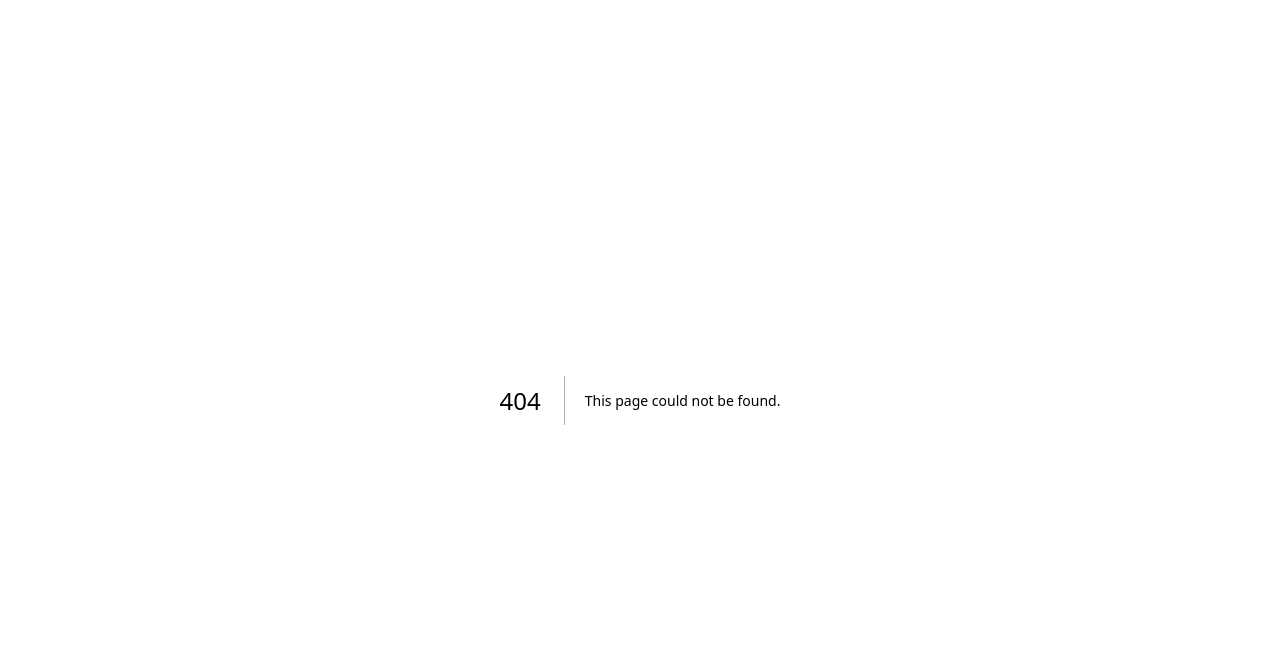
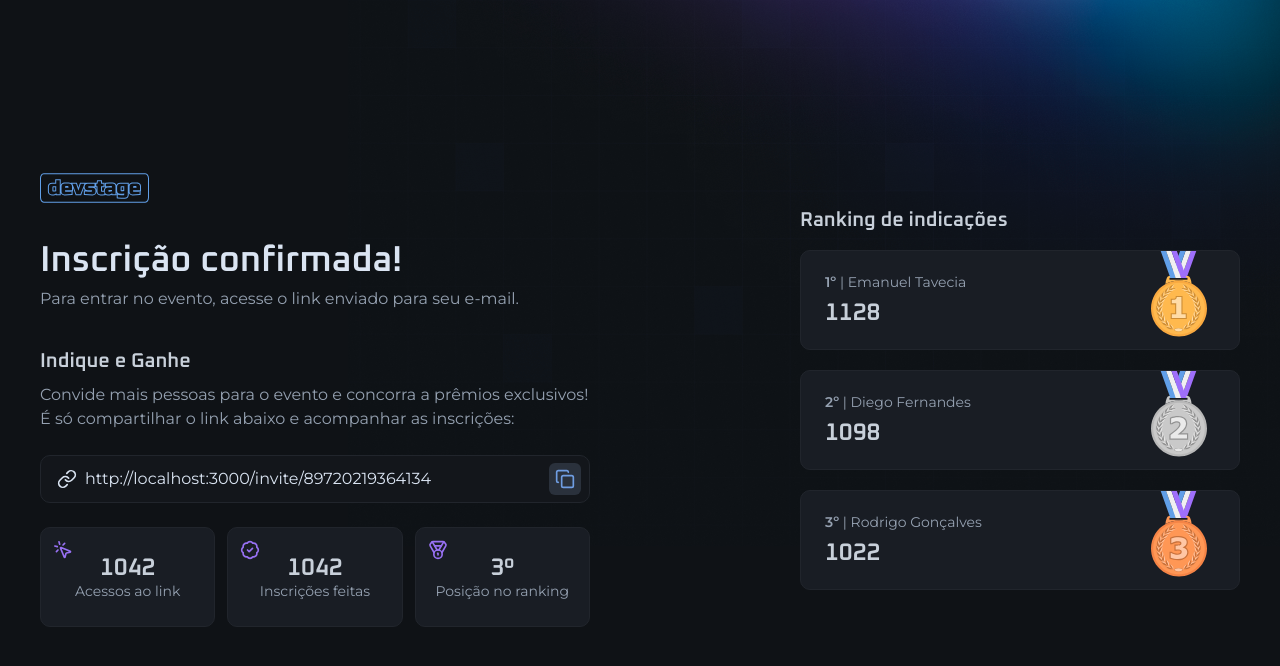
Before and after one commit to emanueltavecia/devstage, a Next.js app: page /invite in a window 1280 px wide. Before the commit this address had no page. Shown: the top 666 px of the page. Built offline with nearby package versions, Linux system fonts and the light colour scheme.

Commit message:
add invite page

```diff
--- /dev/null
+++ b/src/app/invite/invite-link-input.tsx
@@ -0,0 +1,30 @@
+'use client'
+
+import { Copy, Link } from 'lucide-react'
+
+import { IconButton } from '@/components/icon-button'
+import { InputField, InputIcon, InputRoot } from '@/components/input'
+
+interface InviteLinkInputProps {
+  inviteLink: string
+}
+
+export function InviteLinkInput({ inviteLink }: InviteLinkInputProps) {
+  function copyInviteLink() {
+    navigator.clipboard.writeText(inviteLink)
+  }
+
+  return (
+    <InputRoot>
+      <InputIcon>
+        <Link className="size-5" />
+      </InputIcon>
+
+      <InputField readOnly defaultValue={inviteLink} />
+
+      <IconButton className="-mr-2" onClick={copyInviteLink}>
+        <Copy className="size-5" />
+      </IconButton>
+    </InputRoot>
+  )
+}
--- /dev/null
+++ b/src/app/invite/page.tsx
@@ -0,0 +1,47 @@
+import Image from 'next/image'
+
+import { InviteLinkInput } from './invite-link-input'
+import { Ranking } from './ranking'
+import { Stats } from './stats'
+
+import logo from '../../assets/logo.svg'
+
+export default function InvitePage() {
+  const inviteLink = 'http://localhost:3000/invite/89720219364134'
+
+  return (
+    <div className="flex min-h-dvh flex-col items-center justify-between gap-16 md:flex-row">
+      <div className="flex w-full max-w-[550px] flex-col gap-10">
+        <Image src={logo} alt="devstage" width={108.5} height={30} />
+
+        <div className="space-y-2">
+          <h1 className="font-heading text-4xl leading-none font-semibold text-gray-100">
+            Inscrição confirmada!
+          </h1>
+          <p className="text-gray-300">
+            Para entrar no evento, acesse o link enviado para seu e-mail.
+          </p>
+        </div>
+
+        <div className="space-y-6">
+          <div className="space-y-3">
+            <h2 className="font-heading text-xl leading-none font-semibold text-gray-200">
+              Indique e Ganhe
+            </h2>
+            <p className="text-gray-300">
+              Convide mais pessoas para o evento e concorra a prêmios
+              exclusivos! É só compartilhar o link abaixo e acompanhar as
+              inscrições:
+            </p>
+          </div>
+
+          <InviteLinkInput inviteLink={inviteLink} />
+
+          <Stats />
+        </div>
+      </div>
+
+      <Ranking />
+    </div>
+  )
+}
--- /dev/null
+++ b/src/app/invite/ranking.tsx
@@ -0,0 +1,21 @@
+import { RankingCard } from '@/components/ranking-card'
+
+export function Ranking() {
+  return (
+    <div className="w-full max-w-[440px] space-y-5">
+      <h2 className="font-heading text-xl leading-none font-semibold text-gray-200">
+        Ranking de indicações
+      </h2>
+
+      <RankingCard position={1} userName="Emanuel Tavecia" indications={1128} />
+
+      <RankingCard position={2} userName="Diego Fernandes" indications={1098} />
+
+      <RankingCard
+        position={3}
+        userName="Rodrigo Gonçalves"
+        indications={1022}
+      />
+    </div>
+  )
+}
--- /dev/null
+++ b/src/app/invite/stats.tsx
@@ -0,0 +1,21 @@
+import { BadgeCheck, Medal, MousePointerClick } from 'lucide-react'
+
+import { InfoCard } from '@/components/info-card'
+
+export function Stats() {
+  return (
+    <div className="grid gap-3 md:grid-cols-3">
+      <InfoCard
+        value="1042"
+        description="Acessos ao link"
+        Icon={MousePointerClick}
+      />
+      <InfoCard
+        value="1042"
+        description="Inscrições feitas"
+        Icon={BadgeCheck}
+      />
+      <InfoCard value="3º" description="Posição no ranking" Icon={Medal} />
+    </div>
+  )
+}
```
